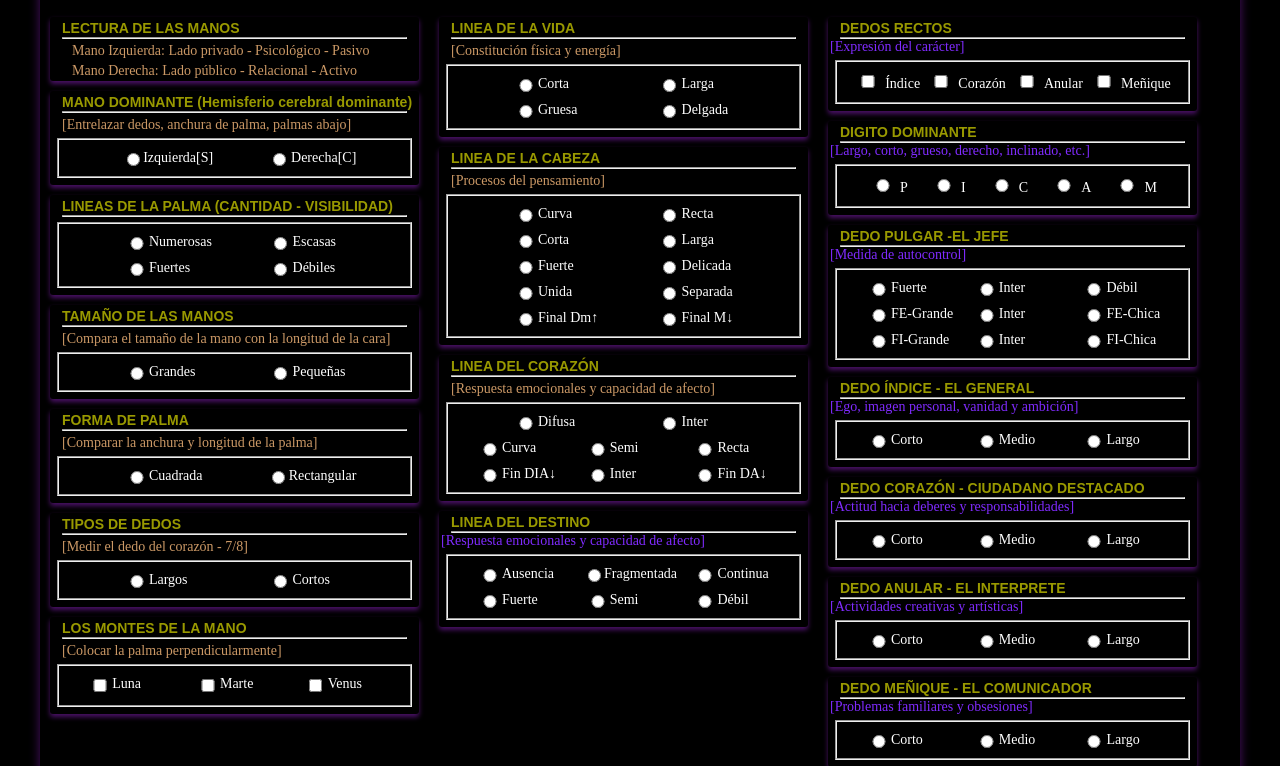
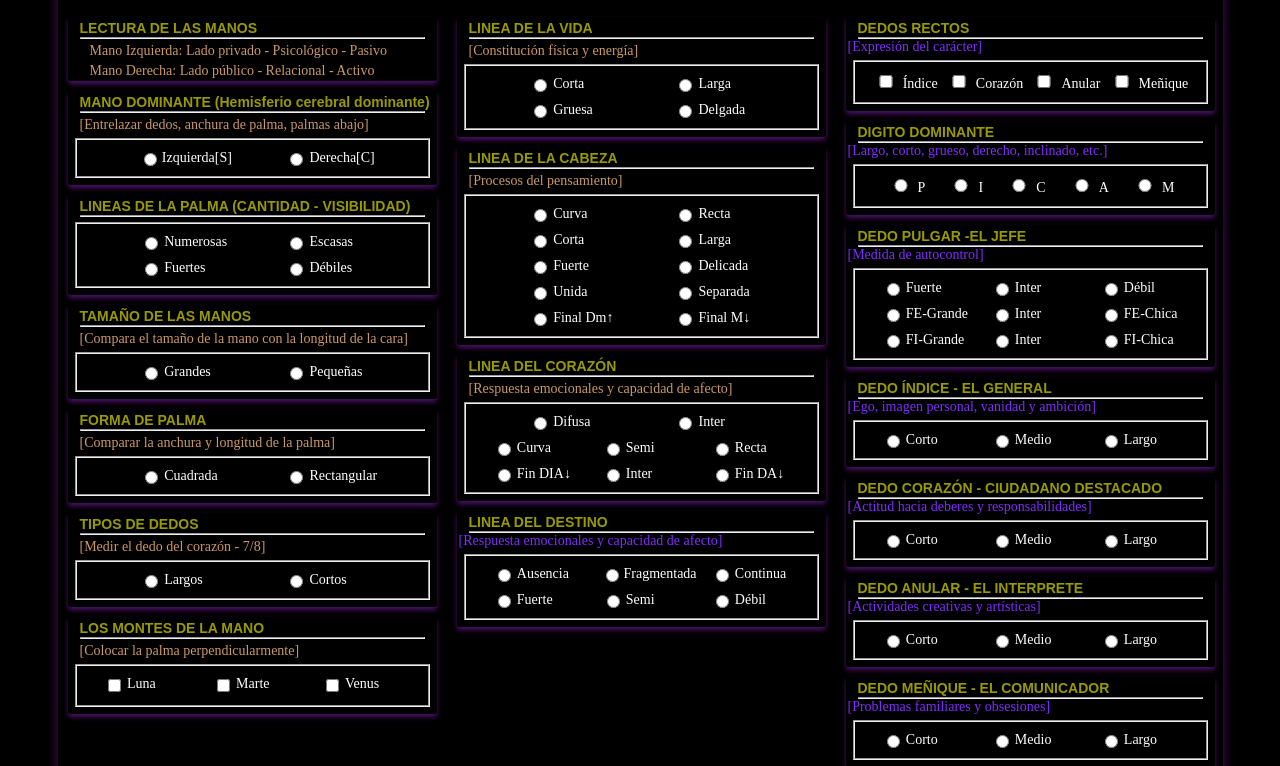
Before and after one commit to Mnemovic/quiromancia, a plain HTML site: page index.html in a window 1280 px wide. Shown: the part 99-865 px from the top of the page. Drawn offline with Linux system fonts and the light colour scheme; a script that the page names is missing.

Commit message:
Add files via upload

```diff
--- a/estilos/styles.css
+++ b/estilos/styles.css
@@ -5,7 +5,7 @@ html
 }
 #principal
 {
-    width: 1200PX;
+    width: 1165px;
     height: 100%;
     margin: auto;
     background-color: black;
@@ -40,14 +40,14 @@ fieldset    {   display: flex;  flex-direction: column; justify-content:space-ar
 
 .opciones    {   display: flex;  flex-direction: row; justify-content:space-evenly; padding: 5px;   }
 
-.agrupa     {   display:flex; flex-direction: row; justify-content:center; width: 90px; margin-left: 10px;      }
+.agrupa     {   display:flex; flex-direction: row; justify-content:center; width: 95px; margin-left: 10px;      }
 .agrupaRES     {   display:flex; flex-direction: row; justify-content:center; margin-left: 10px;      }
 
 label       {   width: 70px; text-align: left;  font-size: 14px;       }
 .labelRES   {   width: 125px; text-align: left;  font-size: 14px;       }
 input       {   width: 20px;    }
 .texto      {   width: 125px; margin: 0px 10px; font-size: 14px;      color:darkslategray;     }
-.descripcion {   width: 1080px; margin: 0px 10px; font-size: 14px;     color:darkslategray;     }
+.descripcion {   width: 90%; margin: 0px 10px; font-size: 14px;     color:darkslategray;     }
 .contenedor
 {
     padding: 2px;
--- a/index.html
+++ b/index.html
@@ -8,7 +8,7 @@
         <script src="Pizzas_Responsivo%20Archivos/Script.js"></script>
         <!-- <script src="https://cdn.jsdelivr.net/npm/sweetalert2@11"></script> -->
     </head>
-    <body onload="iniciarValores()">
+    <body>
         <div id="principal">
             <header style="display: flex; flex-direction: row; justify-content: space-around;">
                 <div style="display:flex; flex-direction: column; justify-content: center;">
@@ -239,7 +239,7 @@
                                 <fieldset>
                                     <div class="opciones">
                                         <div class="agrupa">
-                                                <input type="radio" id="linFuertes" name="marcas" value="1" onclick="document.getElementById('txtQueso').value='Fuertes'" checked="checked">
+                                            <input type="radio" id="linFuertes" name="marcas" value="1" onclick="receptorDatos('Forma','Curva','Expresa imaginación y creatividad. Evita complicaciones o complejidades. Experimenta con ideas nuevas y asume riesgos calculados. Afronta con energia los problemas para solucionarlos.');" checked="checked">
                                             <label for="linFuertes">Difusa</label>
                                         </div>
                                         <div class="agrupa">
```
Lines whose indentation alone changed are shown as unchanged.
